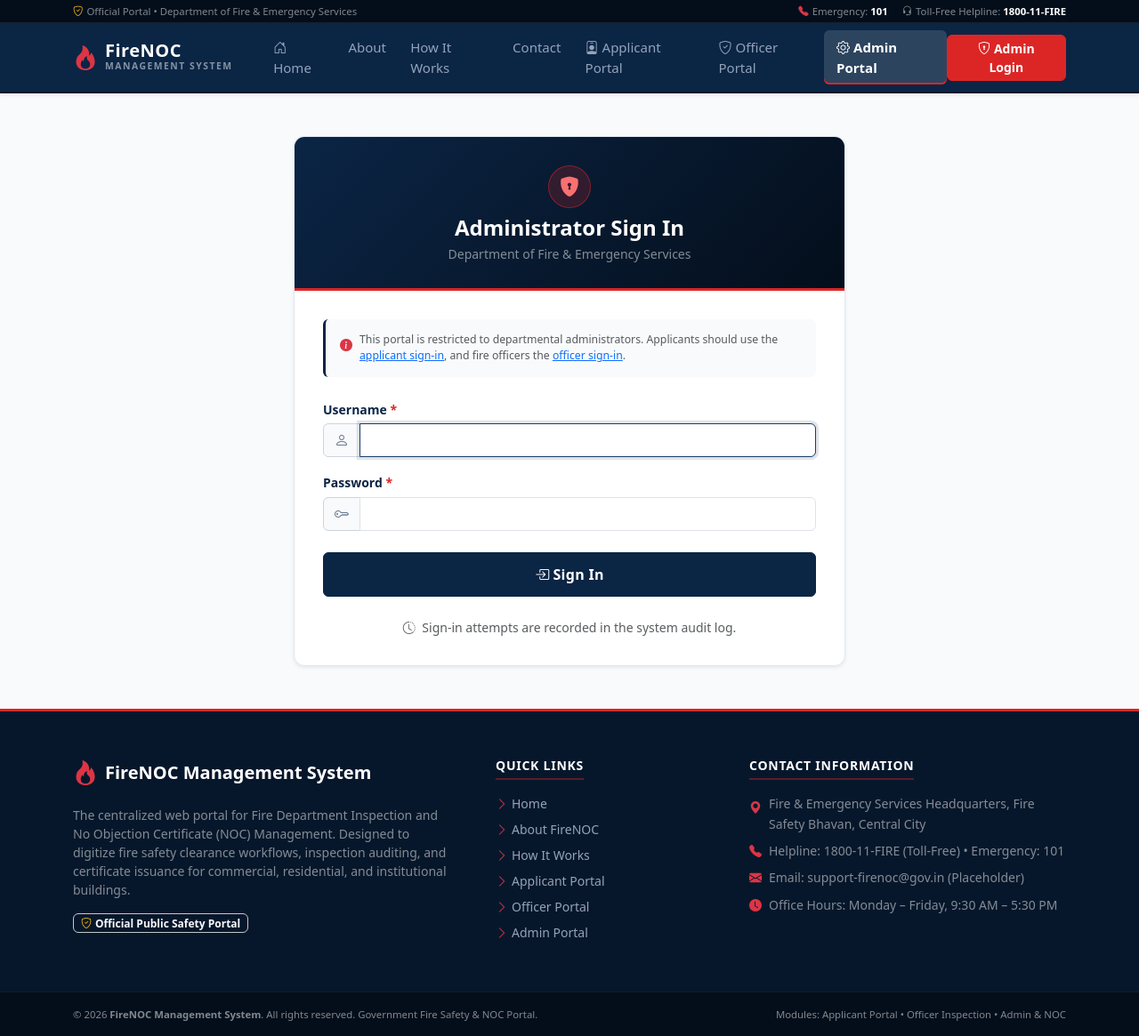
After one commit to mondalankan2007-a11y/FireNOC-Management-System, a Django app: page /admin-panel/login/ in a window 1280 px wide. The commit adds this page. Shown: the whole page at 89% size. Run offline with Django 5.2, Linux system fonts and the light colour scheme.

Commit message:
Implement admin authentication and access control

```diff
--- a/adminpanel/urls.py
+++ b/adminpanel/urls.py
@@ -4,6 +4,10 @@ from . import views
 app_name = 'adminpanel'
 
 urlpatterns = [
+    # Administrator authentication
+    path('login/', views.admin_login, name='login'),
+    path('logout/', views.admin_logout, name='logout'),
+
     # Admin Module landing page
     path('', views.admin_home, name='admin_home'),
 ]
--- a/adminpanel/views.py
+++ b/adminpanel/views.py
@@ -1,6 +1,122 @@
-from django.shortcuts import render
+from functools import wraps
+
+from django.contrib import messages
+from django.contrib.auth import authenticate, login, logout
+from django.contrib.auth.models import User
+from django.shortcuts import redirect, render
+from django.urls import reverse
+
+from .models import AuditLog
 
 
+def is_admin(user):
+    """
+    Whether a user may act as a departmental administrator.
+
+    The three roles in this system are distinguished by what a user *has*,
+    not by a role column:
+
+      - an applicant is a plain account,
+      - a fire officer owns an OfficerProfile,
+      - an administrator carries is_staff.
+
+    Officers are never given is_staff, so the two sets do not overlap in
+    practice. The officer_profile test below enforces that from this side
+    regardless: an account that is somehow both is treated as an officer, the
+    narrower role, rather than silently gaining admin rights.
+    """
+    if not user or not user.is_authenticated or not user.is_active:
+        return False
+    if hasattr(user, 'officer_profile'):
+        return False
+    return user.is_staff
+
+
+def admin_required(view_func):
+    """
+    Restrict a view to administrators.
+
+    An anonymous visitor is sent to the admin sign-in page with ?next= so the
+    page they asked for is reachable after signing in. A signed-in user who is
+    not an administrator is refused and sent home: they are already
+    authenticated, so offering the sign-in form again would be a loop.
+    """
+    @wraps(view_func)
+    def _wrapped(request, *args, **kwargs):
+        if not request.user.is_authenticated:
+            return redirect(f"{reverse('adminpanel:login')}?next={request.path}")
+        if not is_admin(request.user):
+            messages.error(
+                request,
+                'That area is restricted to departmental administrators.')
+            return redirect('home')
+        return view_func(request, *args, **kwargs)
+    return _wrapped
+
+
+def admin_login(request):
+    """Sign-in page for departmental administrators."""
+    if is_admin(request.user):
+        return redirect('adminpanel:admin_home')
+
+    next_url = request.GET.get('next') or request.POST.get('next') or ''
+    context = {'next': next_url}
+
+    if request.method == 'POST':
+        username = request.POST.get('username', '').strip()
+        password = request.POST.get('password', '')
+        context['username'] = username
+
+        if not username or not password:
+            messages.error(request, 'Enter both your username and password.')
+            return render(request, 'adminpanel/login.html', context)
+
+        user = authenticate(request, username=username, password=password)
+
+        if user is None:
+            # Deliberately not saying which of the two was wrong: that would
+            # confirm whether an account exists.
+            messages.error(request, 'Invalid username or password.')
+            AuditLog.record(
+                AuditLog.ACTION_LOGIN, AuditLog.ENTITY_SYSTEM,
+                summary=f'Failed admin sign-in for "{username[:80]}"',
+                ip_address=_client_ip(request))
+            return render(request, 'adminpanel/login.html', context)
+
+        if not is_admin(user):
+            messages.error(
+                request, 'That account does not have administrator access.')
+            AuditLog.record(
+                AuditLog.ACTION_LOGIN, AuditLog.ENTITY_SYSTEM, actor=user,
+                summary='Admin sign-in refused: account is not an administrator',
+                ip_address=_client_ip(request))
+            return render(request, 'adminpanel/login.html', context)
+
+        login(request, user)
+        AuditLog.record(
+            AuditLog.ACTION_LOGIN, AuditLog.ENTITY_SYSTEM, actor=user,
+            summary='Administrator signed in',
+            ip_address=_client_ip(request))
+        messages.success(request, f'Signed in as {user.get_full_name() or user.username}.')
+        return redirect(next_url or 'adminpanel:admin_home')
+
+    return render(request, 'adminpanel/login.html', context)
+
+
+def admin_logout(request):
+    """Sign out of the admin portal. POST only, so a link cannot trigger it."""
+    if request.method != 'POST':
+        return redirect('adminpanel:admin_home')
+    if request.user.is_authenticated:
+        AuditLog.record(
+            AuditLog.ACTION_LOGIN, AuditLog.ENTITY_SYSTEM, actor=request.user,
+            summary='Administrator signed out', ip_address=_client_ip(request))
+    logout(request)
+    messages.success(request, 'You have been signed out.')
+    return redirect('adminpanel:login')
+
+
+@admin_required
 def admin_home(request):
     """
     Admin Module landing page.
@@ -10,3 +126,11 @@ def admin_home(request):
     monitoring, NOC issuance and reporting views beneath this namespace.
     """
     return render(request, 'adminpanel/admin_home.html')
+
+
+def _client_ip(request):
+    """Best-effort client address for the audit record."""
+    forwarded = request.META.get('HTTP_X_FORWARDED_FOR', '')
+    if forwarded:
+        return forwarded.split(',')[0].strip() or None
+    return request.META.get('REMOTE_ADDR') or None
--- /dev/null
+++ b/templates/adminpanel/login.html
@@ -0,0 +1,73 @@
+{% extends 'base.html' %}
+{% load static %}
+
+{% block title %}Administrator Sign In | FireNOC Management System{% endblock %}
+
+{% block content %}
+<div class="auth-container">
+    <div class="auth-card shadow-sm mx-auto">
+        <!-- Header -->
+        <div class="auth-header text-center" style="background: linear-gradient(135deg, #0b2545 0%, #040e1b 100%); border-bottom: 3px solid #dc2626;">
+            <div class="auth-header-icon mx-auto mb-2" style="background-color: rgba(220, 38, 38, 0.2); border-color: rgba(220, 38, 38, 0.5); color: #f87171;">
+                <i class="bi bi-shield-lock-fill"></i>
+            </div>
+            <h4 class="fw-bold text-white mb-1">Administrator Sign In</h4>
+            <p class="text-white-50 small mb-0">
+                Department of Fire &amp; Emergency Services
+            </p>
+        </div>
+
+        <div class="auth-body">
+            <!-- Restricted access notice -->
+            <div class="auth-notice-card mb-4">
+                <div class="d-flex">
+                    <i class="bi bi-info-circle-fill text-danger me-2 mt-1 flex-shrink-0"></i>
+                    <div class="small text-muted">
+                        This portal is restricted to departmental administrators.
+                        Applicants should use the
+                        <a href="{% url 'login' %}">applicant sign-in</a>, and fire
+                        officers the <a href="{% url 'officers:login' %}">officer sign-in</a>.
+                    </div>
+                </div>
+            </div>
+
+            <form method="post" novalidate>
+                {% csrf_token %}
+                <input type="hidden" name="next" value="{{ next }}">
+
+                <div class="mb-3">
+                    <label for="username" class="form-label">
+                        Username <span class="required-star">*</span>
+                    </label>
+                    <div class="input-group">
+                        <span class="input-group-text"><i class="bi bi-person"></i></span>
+                        <input type="text" class="form-control" id="username" name="username"
+                               value="{{ username|default:'' }}" autocomplete="username"
+                               autofocus required>
+                    </div>
+                </div>
+
+                <div class="mb-4">
+                    <label for="password" class="form-label">
+                        Password <span class="required-star">*</span>
+                    </label>
+                    <div class="input-group">
+                        <span class="input-group-text"><i class="bi bi-key"></i></span>
+                        <input type="password" class="form-control" id="password" name="password"
+                               autocomplete="current-password" required>
+                    </div>
+                </div>
+
+                <button type="submit" class="btn btn-danger w-100 btn-register-submit">
+                    <i class="bi bi-box-arrow-in-right me-1"></i>Sign In
+                </button>
+            </form>
+
+            <p class="text-muted small text-center mt-4 mb-0">
+                <i class="bi bi-clock-history me-1"></i>
+                Sign-in attempts are recorded in the system audit log.
+            </p>
+        </div>
+    </div>
+</div>
+{% endblock %}
--- a/templates/base.html
+++ b/templates/base.html
@@ -94,7 +94,14 @@
                         <span class="text-white-50 small d-none d-md-inline me-1">
                             <i class="bi bi-person-circle text-warning me-1"></i>{{ user.first_name|default:user.username }}
                         </span>
-                        {% if 'officer' in request.path %}
+                        {% if 'admin-panel' in request.path %}
+                        <form method="post" action="{% url 'adminpanel:logout' %}" class="d-inline m-0 p-0">
+                            {% csrf_token %}
+                            <button type="submit" class="btn btn-outline-light btn-sm px-3 auth-btn">
+                                <i class="bi bi-box-arrow-right me-1"></i>Logout
+                            </button>
+                        </form>
+                        {% elif 'officer' in request.path %}
                         <form method="post" action="{% url 'officers:logout' %}" class="d-inline m-0 p-0">
                             {% csrf_token %}
                             <button type="submit" class="btn btn-outline-light btn-sm px-3 auth-btn">
@@ -110,7 +117,11 @@
                         </form>
                         {% endif %}
                     {% else %}
-                        {% if 'officer' in request.path %}
+                        {% if 'admin-panel' in request.path %}
+                        <a href="{% url 'adminpanel:login' %}" class="btn btn-danger btn-sm px-3 auth-btn fw-bold">
+                            <i class="bi bi-shield-lock me-1"></i>Admin Login
+                        </a>
+                        {% elif 'officer' in request.path %}
                         <a href="{% url 'officers:login' %}" class="btn btn-warning btn-sm px-3 auth-btn text-dark fw-bold">
                             <i class="bi bi-shield-lock me-1"></i>Officer Login
                         </a>
```
Also changed, not shown: adminpanel/tests.py (+141 -0 lines).
